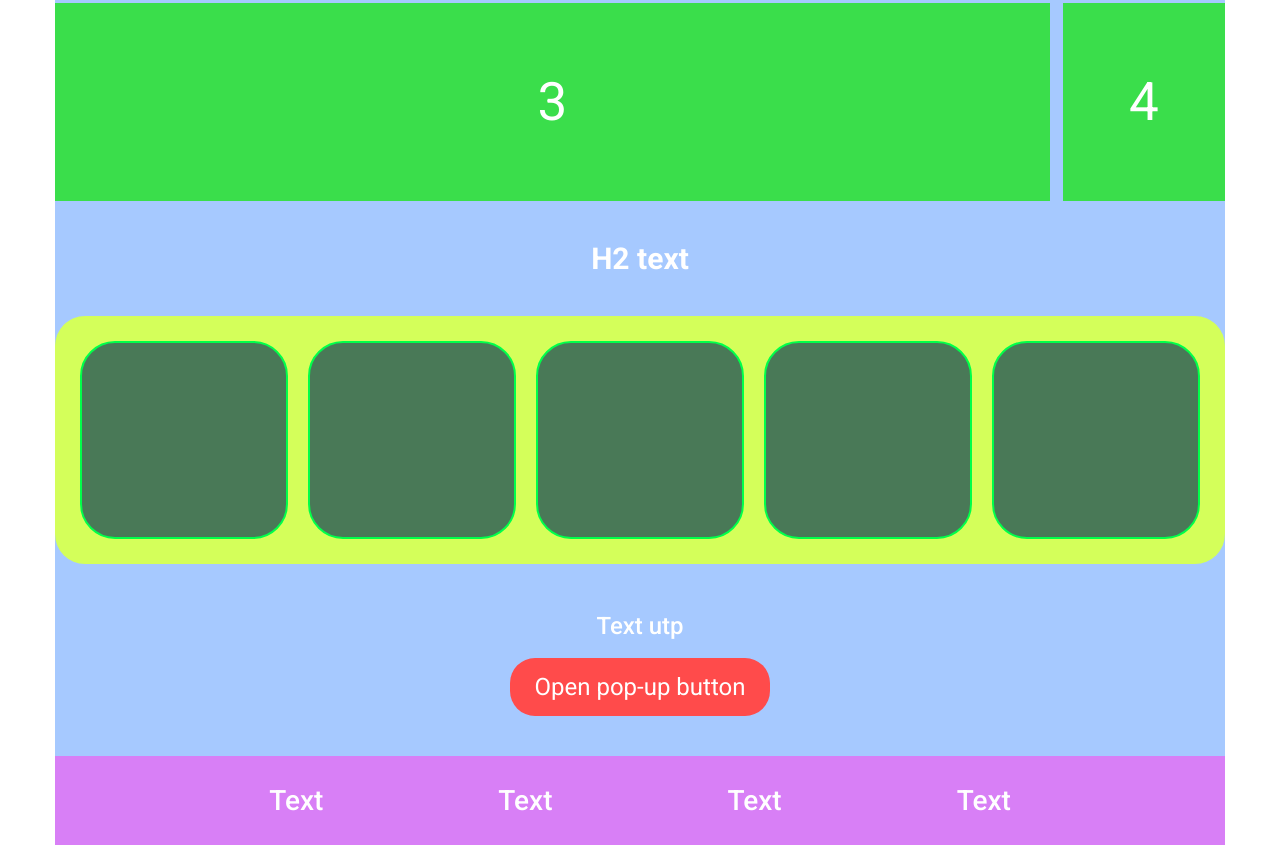
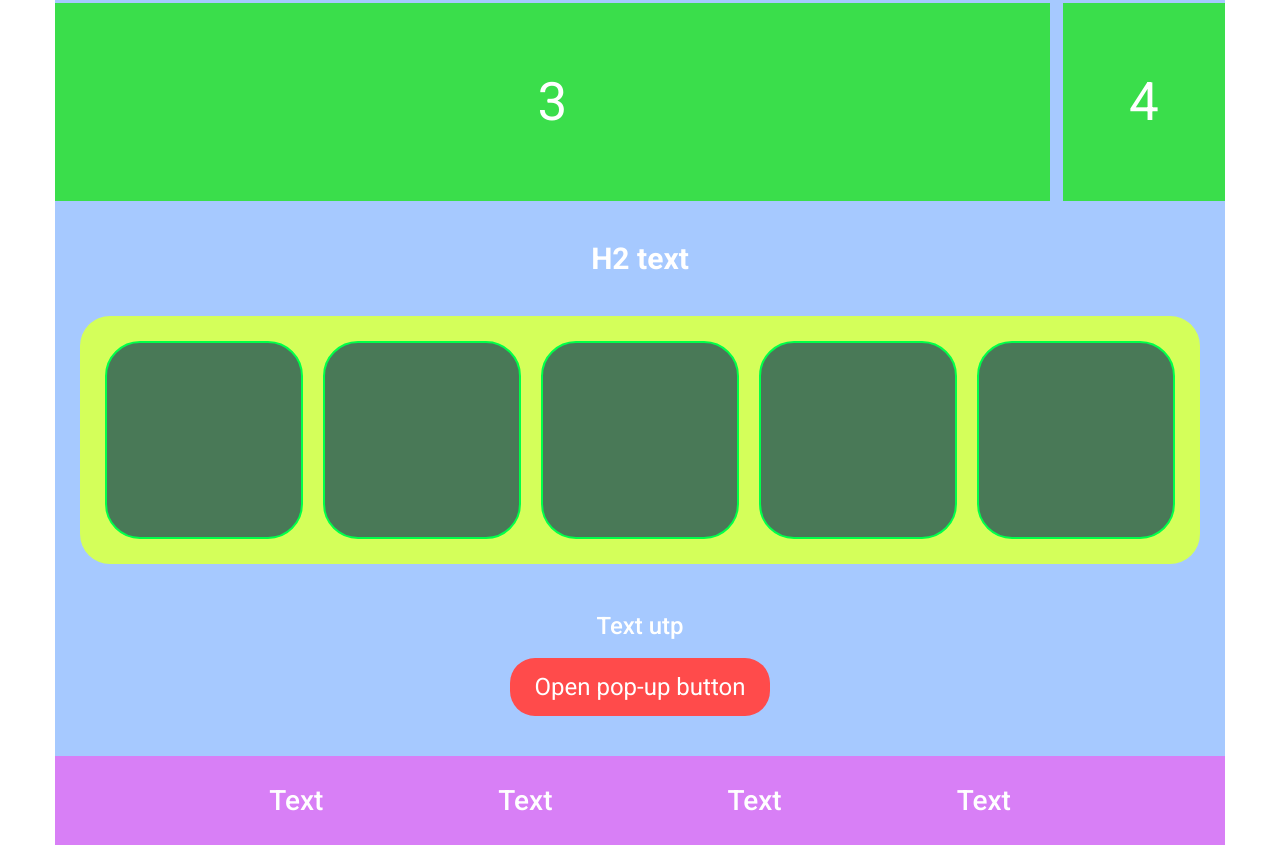
Before and after one commit to vitallios/Test__Quality_QP, a plain HTML site: page index.html in a window 1280 px wide. Shown: the part 695-1540 px from the top of the page. Drawn offline with Linux system fonts and the light colour scheme.

Commit message:
'update'

```diff
--- a/style.css
+++ b/style.css
@@ -414,7 +414,7 @@ main {
 /*  */
 
 .block-3 {
-  margin-top: 40px;
+  margin: 40px 25px 0;
 }
 
 .block-3__title {
```
